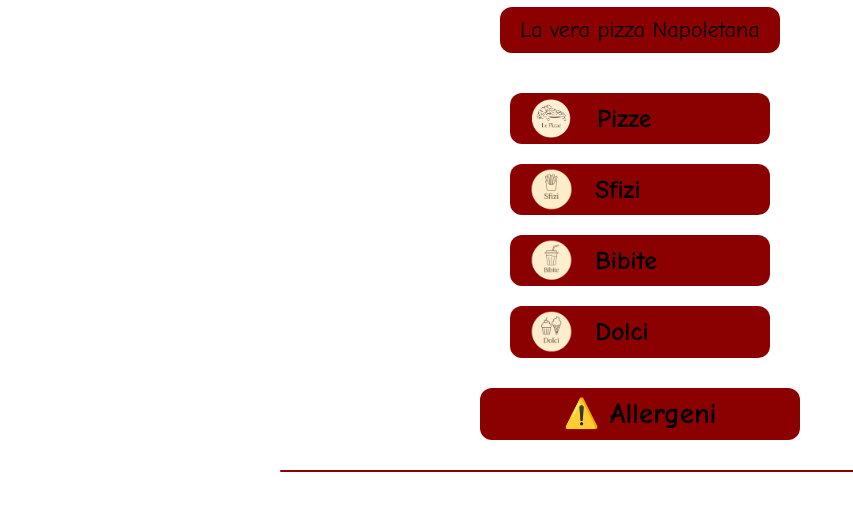
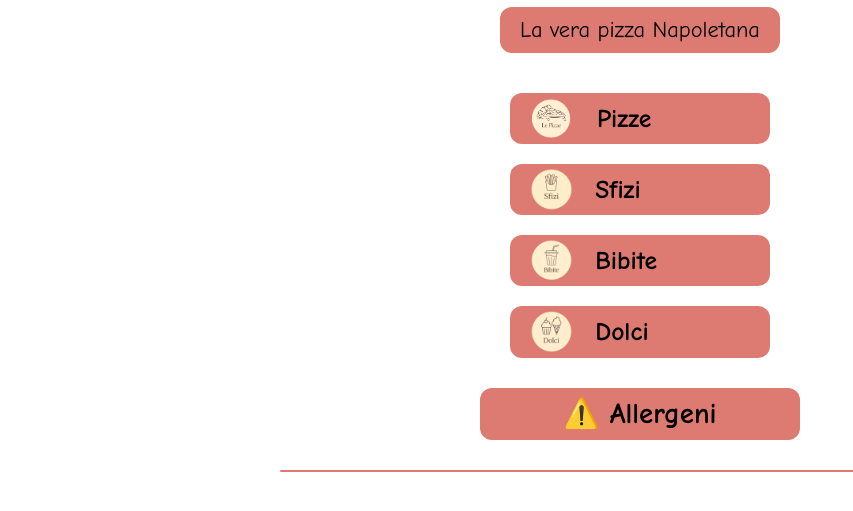
Before and after one commit to mixedbygenny/bella-ischia-menu, a plain HTML site: page index.html in a window 1280 px wide. Shown: the part 275-786 px from the top of the page, without its empty margins (0-853 px from the left). Drawn offline with nearby package versions, Linux system fonts and the light colour scheme.

Commit message:
Update index.html

```diff
--- a/index.html
+++ b/index.html
@@ -57,7 +57,7 @@
     }
 
     #coperto-text {
-      background-color: #8B0000;
+      background-color: #DD7A71;
       color: #000000;
       font-size: 1.4em;
       text-align: center;
@@ -74,7 +74,7 @@
       display: block;
       width: 100%;     /* ========== LINEA COPERTO ========== */
       height: 2px;
-      background-color: #8B0000;           /*      #C65D3B*/
+      background-color: #DD7A71;           /*      #C65D3B*/
       margin: 5px auto 0;
       border-radius: 1px;
     }
@@ -91,7 +91,7 @@
       display: block;
       width: 90%;
       height: 2px;
-      background-color: #8B0000;              /*      #9A6B68*/
+      background-color: #DD7A71;              /*      #9A6B68*/
       margin: 20px auto 0;
       border-radius: 1px;
     }
@@ -103,7 +103,7 @@
   justify-content: flex-start;     /* Contenuto allineato a sinistra */
   gap: 18px;                        /* Piccolo spazio tra icona e testo */
   margin: 20px auto;               /* Pulsanti centrati nella pagina */
-  background-color: #8B0000;
+  background-color: #DD7A71;
   color: #000000;
   padding: 0 16px;                 /* Minima altezza */
   font-size: 1.6rem;
@@ -140,7 +140,7 @@
 
 
 .menu-button:hover {
-  background-color: #8B0000;            /*      #C65D3B*/
+  background-color: #DD7A71;            /*      #C65D3B*/
   transform: translate(2px, 2px);
 }
 
@@ -194,7 +194,7 @@
     /* Pulsante raccontami */
     .raccontami-button {
       margin-top: 5px;
-      background-color: #9A8468;
+      background-color: #DD7A71;
       color: #000000;
       padding: 6px 12px;
       font-size: 1.4rem;
```
